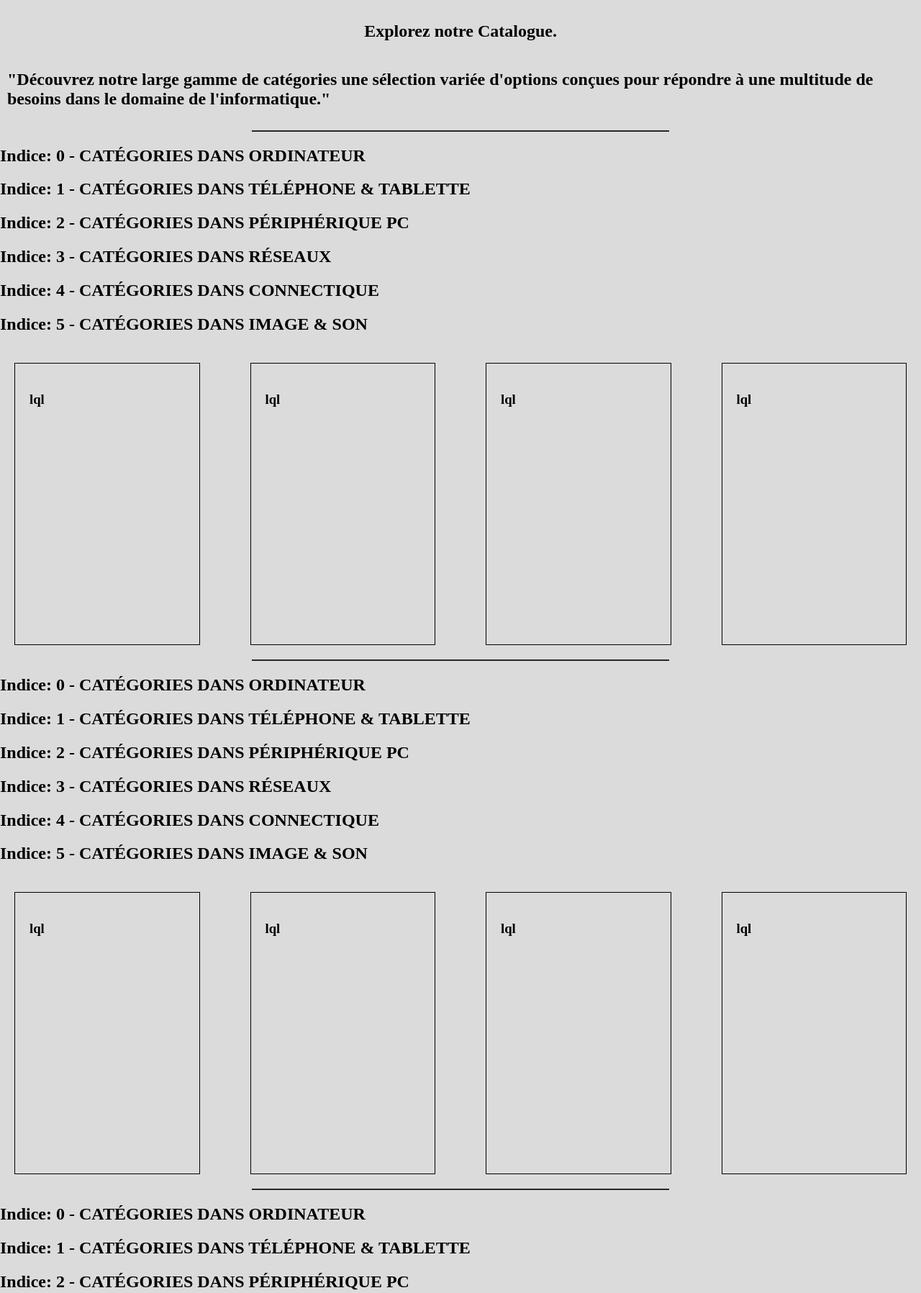
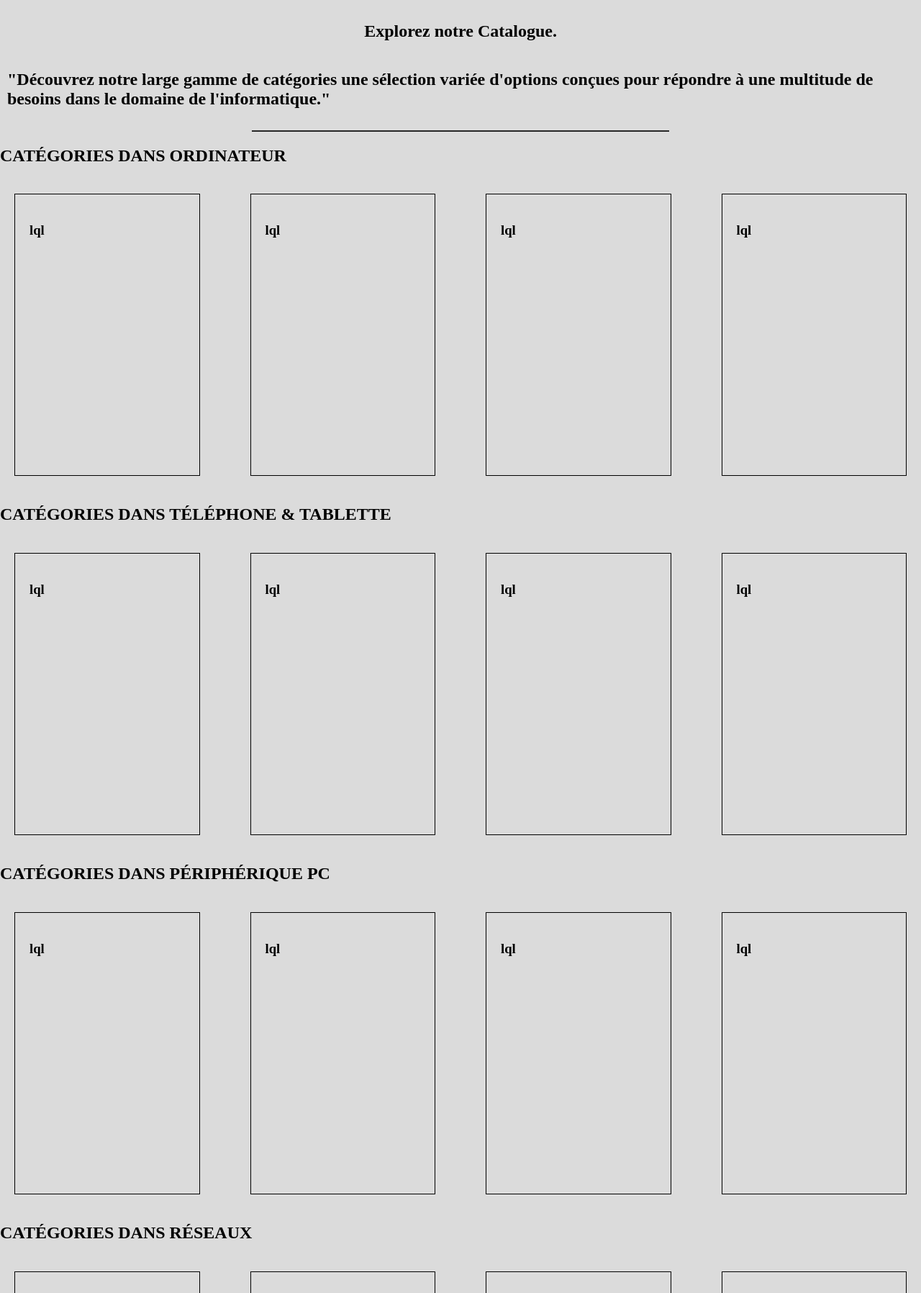
Before and after one commit to Targui23/EasyRent, a PHP site: page /categorie.php in a window 1280 px wide. Shown: the part 112-1908 px from the top of the page at 72% size. Run offline with PHP 8.4, Linux system fonts and the light colour scheme.

Commit message:
modification categorie.php

```diff
--- a/categorie.php
+++ b/categorie.php
@@ -1,5 +1,4 @@
 <?php
-    $num_section = 5;
     $nom_categorie= [
         "CATÉGORIES DANS ORDINATEUR",
         "CATÉGORIES DANS TÉLÉPHONE & TABLETTE",
@@ -23,7 +22,7 @@
 <head>
     <meta charset="UTF-8">
     <meta name="viewport" content="width=device-width, initial-scale=1.0">
-    <title>Accueil</title>
+    <title>Categorie</title>
     <link rel="stylesheet" href="/css/categoriestyle.css">
 
 </head>
@@ -47,26 +46,23 @@
             une sélection variée d'options conçues pour répondre à une multitude de besoins dans le domaine de l'informatique."</h2>
     </section>
     <hr class="line">
-    <?php for ($i = 0; $i < $num_section; $i++) : ?>
         <section>
-            <?php foreach ($nom_categorie as $index => $title_categorie){?>
-            <section>
+            <?php foreach ($nom_categorie as  $title_categorie){?>
                 <?php ?>
-                <h2><?php echo "Indice: $index - $title_categorie"; ?></h2>
+                <h2><?php echo  $title_categorie; ?></h2>
+                <div class="cards">
+                    <?php for ($j = 0; $j < 4; $j++) { ?>
+                        <div id="cardCategorie">
+                            <div class="image"></div>
+                            <h3>lql</h3>
+                        </div>
+                    <?php } ?>
+                </div>
             <?php } ?>
-            <!-- Qui inserisci il resto del codice HTML per la sezione -->
 
-            <div class="cards">
-                <?php for ($j = 0; $j < 4; $j++) : ?>
-                    <div id="cardcategorie">
-                        <div class="image"></div>
-                        <h3>lql</h3>
-                    </div>
-                <?php endfor; ?>
-            </div>
         </section>
     <hr class="line">
-    <?php endfor; ?>
+
 
 </body>
 </html>
--- a/css/categoriestyle.css
+++ b/css/categoriestyle.css
@@ -149,7 +149,7 @@ a:visited {
     gap: 30px;
 }
 
-#cardcategorie {
+#cardCategorie {
     border: 1px solid black;
     width: 250px;
     height: 350px;
```
